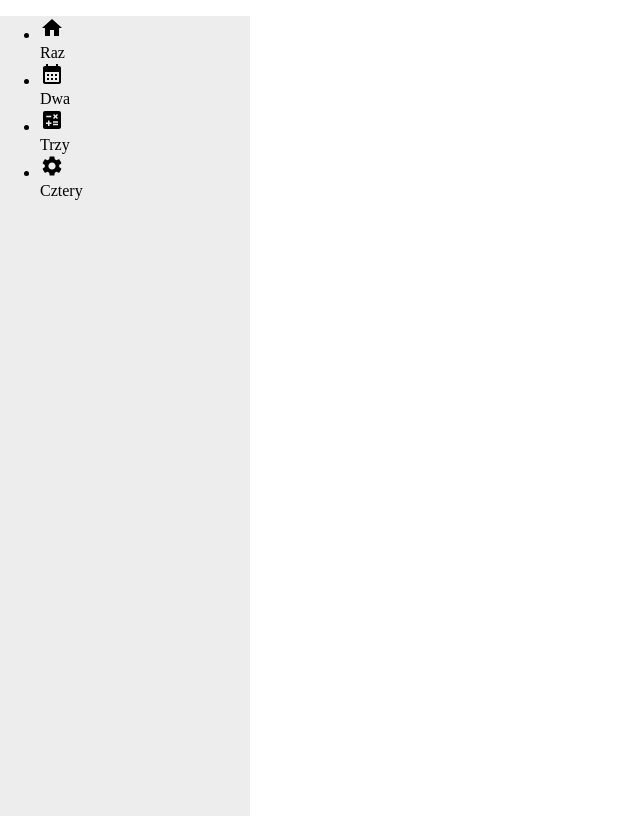
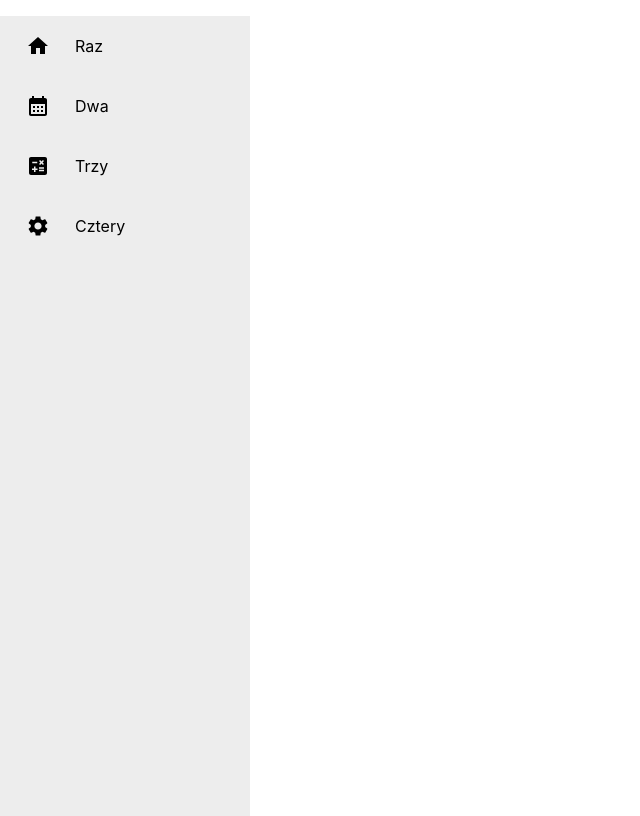
Before and after one commit to t-ukowski/Budget-planner, a React (Create React App) app in the folder frontend/: page / in a window 1280 px wide. Shown: the whole page, without its empty margins (0-640 px from the left). Built offline with nearby package versions, Linux system fonts and the light colour scheme.

Commit message:
Stylistic changes to the sidebar

```diff
--- a/frontend/src/App.css
+++ b/frontend/src/App.css
@@ -14,3 +14,36 @@ body {
   width: 250px;
   background-color: rgb(237, 237, 237);
 }
+
+.SidebarList {
+  height: auto;
+  width: 100%;
+  padding: 0;
+}
+
+.SidebarList .row {
+  height: 60px;
+  width: 100%;
+  list-style-type: none;
+  margin: 0;
+  display: flex;
+  flex-direction: row;
+  justify-content: center;
+  align-items: center;
+  font-family: -apple-system, BlinkMacSystemFont, 'Segoe UI', Roboto, Oxygen, Ubuntu, Cantarell, 'Open Sans', 'Helvetica Neue', sans-serif;
+}
+
+.SidebarList .row:hover {
+  cursor: pointer;
+  background-color: rgb(211, 211, 211);
+}
+
+.row #icon {
+  flex: 30%;
+  display: grid;
+  place-items: center;
+}
+
+.row #title {
+  flex: 70%;
+}
--- a/frontend/src/Components/Sidebar.js
+++ b/frontend/src/Components/Sidebar.js
@@ -5,13 +5,16 @@ import { SidebarData } from './SidebarData';
 function Sidebar() {
     return (
         <div className="Sidebar">
-            <ul>
+            <ul className="SidebarList">
                 {SidebarData.map((val,key) => {
-                    return <li key={key} onClick={() => {window.location.pathname = val.link}}>
+                    return <li
+                        key={key}
+                        className="row"
+                        onClick={() => {window.location.pathname = val.link}}>
                         {" "}
-                        <div>{val.icon}</div>
+                        <div id="icon">{val.icon}</div>
                         {" "}
-                        <div>{val.title}</div>
+                        <div id="title">{val.title}</div>
                      </li>
                 })}
             </ul>
```
